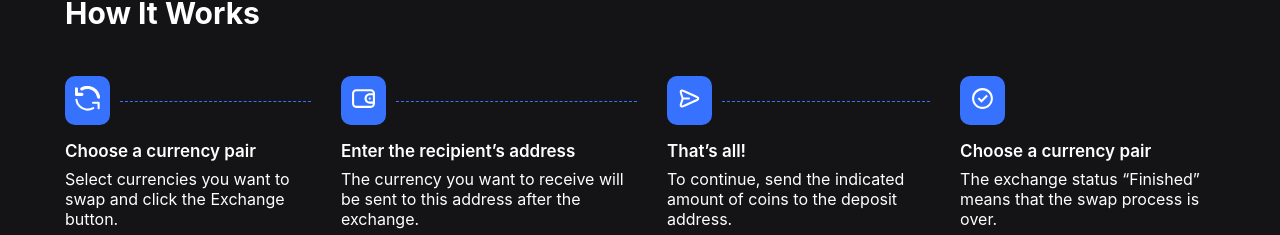
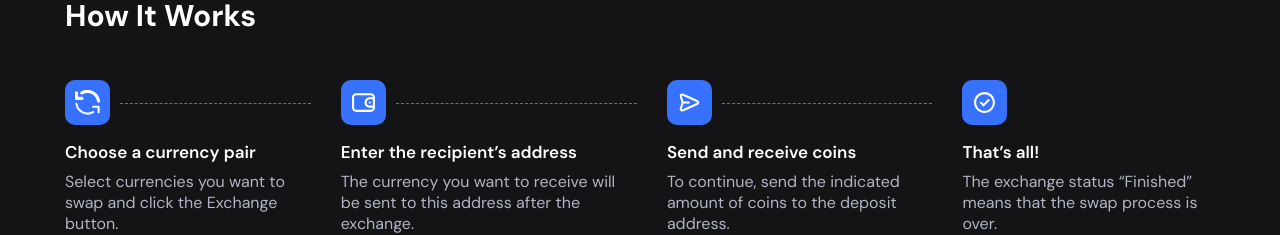
Before and after one commit to StepanenkoDmytro/crypto-exchanger-client, a React (Create React App) app: page / in a window 1280 px wide. Shown: the part 582-817 px from the top of the page. Built offline with nearby package versions, Linux system fonts and the light colour scheme; no server answers.

Commit message:
fix third step bugs

```diff
--- a/public/index.html
+++ b/public/index.html
@@ -24,6 +24,9 @@
       work correctly both with client-side routing and a non-root public URL.
       Learn how to configure a non-root public URL by running `npm run build`.
     -->
+    <link rel="preconnect" href="https://fonts.googleapis.com">
+    <link rel="preconnect" href="https://fonts.gstatic.com" crossorigin>
+    <link href="https://fonts.googleapis.com/css2?family=DM+Sans:ital,opsz,wght@0,9..40,100..1000;1,9..40,100..1000&display=swap" rel="stylesheet">
     <title>React App</title>
   </head>
   <body>
--- a/src/App.css
+++ b/src/App.css
@@ -11,6 +11,8 @@
 
 body {
   background-color: var(--bg);
+  font-family: "DM Sans", sans-serif;
+  font-optical-sizing: auto;
 }
 
 p {
@@ -59,3 +61,7 @@
   padding: 45px;
   border-top: 1px solid var(--line);
 }
+
+/* .dm-sans {
+
+} */
--- a/src/components/Exchanger.tsx
+++ b/src/components/Exchanger.tsx
@@ -17,7 +17,7 @@
 		const apiService = new ApiService();
 		try {
 			await apiService.submitExchangeData(formValue);
-			setIsError(true);
+			// setIsError(true);
 		} catch (e) {
 			console.error("Error while upload info: ", e);
 			setIsError(true);
@@ -33,6 +33,7 @@
 	}
 
 	const updateForm = (data: any) => {
+		console.log(formValue);
 		setFormValue({...formValue, ...data});
 	}
 
--- a/src/components/stepper/Stepper.css
+++ b/src/components/stepper/Stepper.css
@@ -109,6 +109,10 @@
     color: var(--onsurface);
 }
 
+.btn:hover {
+    opacity: 0.9;
+}
+
 .btn-next {
     background: var(--primary);
     color: var(--onsurface);
--- a/src/components/stepper/components/CurrencySelectorStep.tsx
+++ b/src/components/stepper/components/CurrencySelectorStep.tsx
@@ -14,8 +14,6 @@
     const [amountFrom, setAmountFrom] = useState<number | string>(0.1);
     const [amonutTo, setAmonutTo] = useState<number | string>(0);
 
-    const [isFirst, setIsFirst] = useState<boolean>(true);
-
     useEffect(() => {
         handleSetCurrencyFrom(defaultCurrencyFrom);
         handleSetCurrencyTo(defaultCurrencyTo);
@@ -24,15 +22,6 @@
     useEffect(() => {
         updateFormData();
         convertCurrency();
-
-        // if(isFirst) {
-        //     handleSetCurrencyFrom(defaultCurrencyFrom);
-        //     handleSetCurrencyTo(defaultCurrencyTo);
-
-        //     setIsFirst(false);
-        // }
-        // fetchPrices();
-
     }, [currencyFrom, currencyTo, amountFrom, props.retryTrigger]);
 
     const updateFormData = () => {
--- a/src/components/stepper/components/PaymentStep.tsx
+++ b/src/components/stepper/components/PaymentStep.tsx
@@ -13,7 +13,7 @@
 
     useEffect(() => {
         const qrCodeElement = document.getElementById('qr-code');
-
+        console.log(props);
         if (window.QRCode && qrCodeElement && !qrCodeElement.innerHTML) {
             const computedStyles = getComputedStyle(document.documentElement);
             const colorDark = computedStyles.getPropertyValue('--surface');
@@ -42,8 +42,8 @@
                 <div className='payment__info--currency'>
                     <img alt="btc" src="https://static.simpleswap.io/images/currencies-logo/btc.svg"/>
                     <p>
-                        {props.form.currencyToConvert.amount}
-                        {props.form.currencyToConvert.name}
+                        {props.form.currencyTo.amount}
+                        {props.form.currencyTo.name}
                     </p>
                 </div>
             </div>
--- a/src/components/stepper/components/SuccessExchangeStep.tsx
+++ b/src/components/stepper/components/SuccessExchangeStep.tsx
@@ -24,8 +24,8 @@
                     Send deposit:
                 </p>
                 <p className='success__info--text'>
-                    {props.form.currencyToConvert.amount}
-                    {props.form.currencyToConvert.symbol}
+                    {props.form.currencyTo.amount}
+                    {props.form.currencyTo.symbol}
                 </p>
             </li>
             <li>
@@ -33,8 +33,8 @@
                     You get:
                 </p>
                 <p className='success__info--text'>
-                    {props.form.convertedCurrency.amount}
-                    {props.form.convertedCurrency.symbol}
+                    {props.form.currencyFrom.amount}
+                    {props.form.currencyFrom.symbol}
                 </p>
             </li>
             <li>
--- a/src/components/ui/HowItWorks.css
+++ b/src/components/ui/HowItWorks.css
@@ -36,6 +36,7 @@
     padding: 10px;
     border-radius: 10px;
     background-color: var(--primary);
+    display: flex;
 }
 
 .how-it-works--step__icon img {
@@ -51,4 +52,5 @@
 
 .how-it-works--step__desc {
     margin-top: 8px;
+    color: var(--gray);
 }
--- a/src/components/ui/HowItWorks.tsx
+++ b/src/components/ui/HowItWorks.tsx
@@ -38,14 +38,14 @@
                             </div>
                             <div className='how-it-works--step__dots'></div>
                         </div>
-                        <p className='how-it-works--step__title'>That’s all!</p>
+                        <p className='how-it-works--step__title'>Send and receive coins</p>
                         <p className='how-it-works--step__desc'>To continue, send the indicated amount of coins to the deposit address.</p>
                     </div>
                     <div className='how-it-works--step'>
                         <div className='how-it-works--step__icon'>
                             <img src={successIcon} alt="svg"/>
                         </div>
-                        <p className='how-it-works--step__title'>Choose a currency pair</p>
+                        <p className='how-it-works--step__title'>That’s all!</p>
                         <p className='how-it-works--step__desc'>The exchange status “Finished” means that the swap process is over.</p>
                     </div>
                 </div>
--- a/src/services/ApiService.tsx
+++ b/src/services/ApiService.tsx
@@ -6,7 +6,7 @@
     async submitExchangeData(form: any) {
 		const apiEndpoint = '/api/v1/exchange/submit';
 		const url = this.API_BASE_URL + apiEndpoint;
-
+        console.log(form);
 		return fetch(url, {
 			method: 'POST',
             headers: {
```
